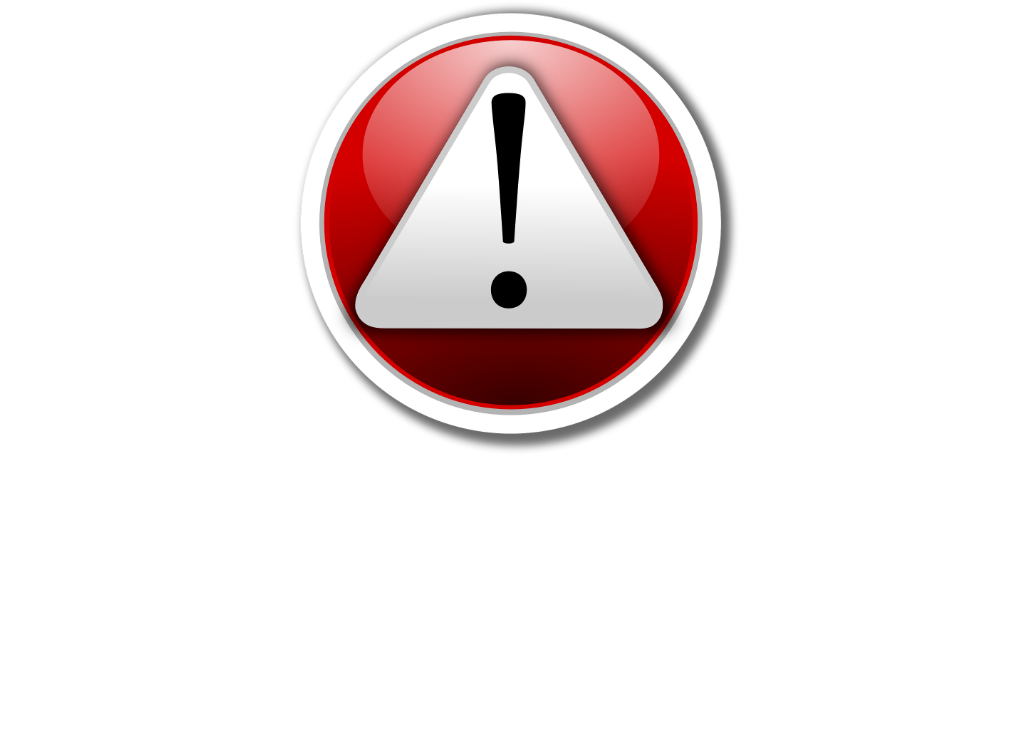
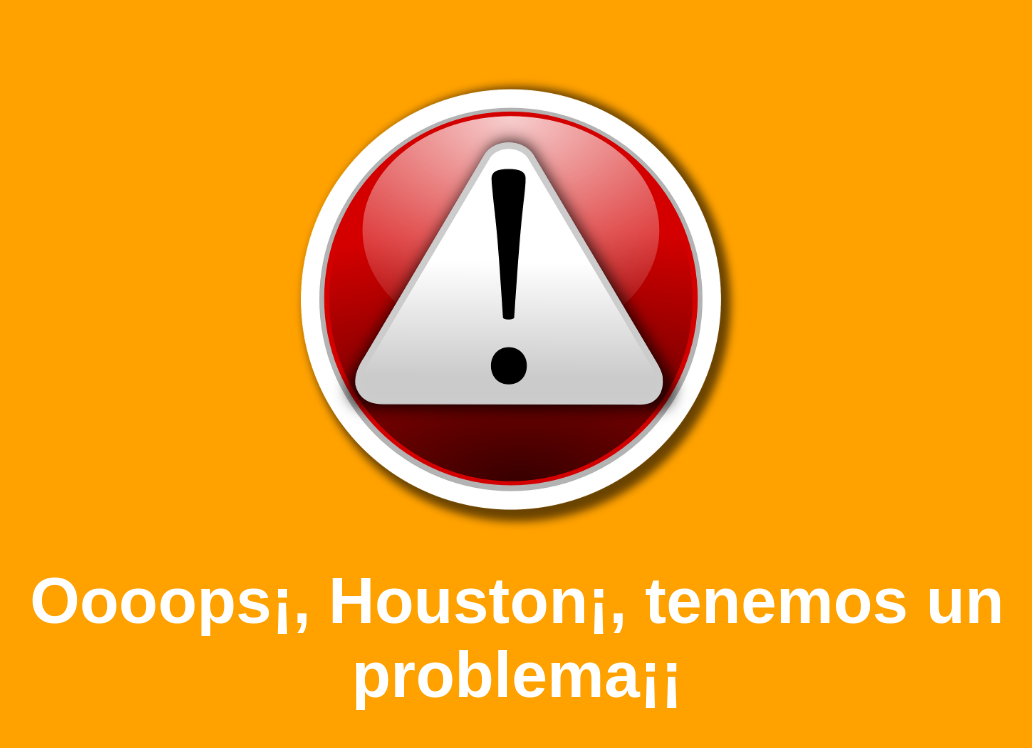
Before and after one commit to Sebasbh/Anunciarte, a React (Vite) app in the folder anunciarte-app/: page /Error in a window 1280 px wide. Shown: the top 748 px of the page, without its empty margins (123-1155 px from the left). Built offline with nearby package versions, Linux system fonts and the light colour scheme.

Commit message:
minor updates

```diff
--- a/anunciarte-app/src/Pages/error.css
+++ b/anunciarte-app/src/Pages/error.css
@@ -1,4 +1,4 @@
-.errorContainer {
+.Error {
     height: 100vh;
     background: rgb(255, 162, 0);
     width: 100%;
--- a/package.json
+++ b/package.json
@@ -2,6 +2,7 @@
   "dependencies": {
     "@emotion/react": "^11.11.1",
     "@emotion/styled": "^11.11.0",
-    "@mui/material": "^5.14.1"
+    "@mui/material": "^5.14.1",
+    "vite": "^4.4.5"
   }
 }
```
Also changed, not shown: 1 other file (tests, documents, lock files or other folders).
